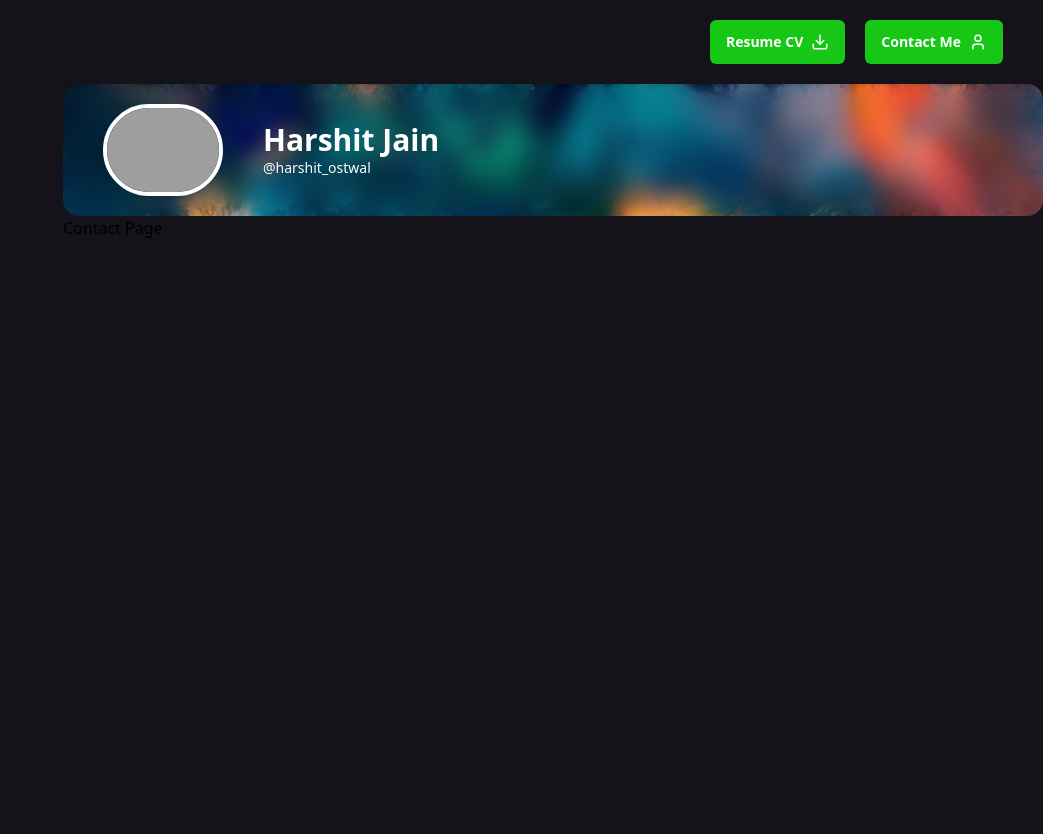
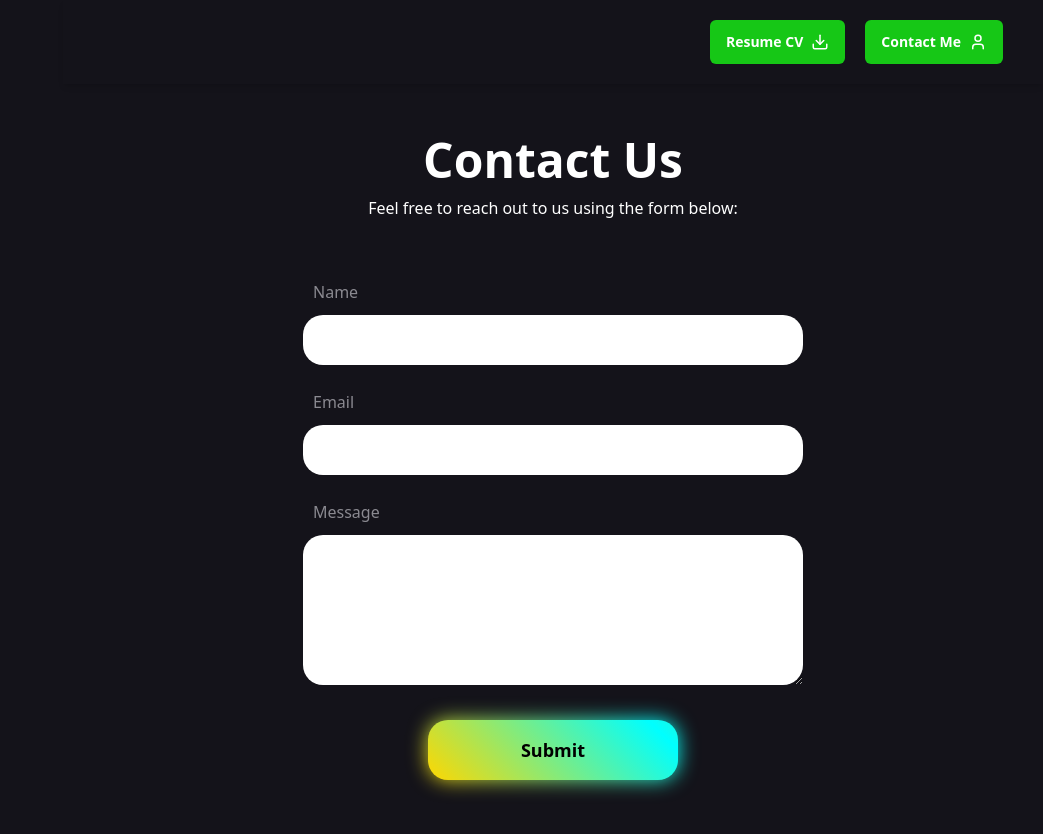
Before and after one commit to harshit-ostwal/Portfolio, a Next.js app: page /contact in a window 1280 px wide. Shown: the top 834 px of the page, without its empty margins (237-1280 px from the left). Before the commit the page ends 800 px from the top, so only its background shows below. Built offline with nearby package versions, Linux system fonts and the light colour scheme; grey boxes are pictures that could not be loaded.

Commit message:
Portfolio

```diff
--- a/src/app/contact/page.tsx
+++ b/src/app/contact/page.tsx
@@ -1,10 +1,25 @@
-import Cover from "@/components/Cover"
+'use client';
+// pages/contact.tsx
+import React from 'react';
+import Head from 'next/head';
+import ContactForm from '@/components/contact/ContactForm';
+import ContactFormData from '@/components/contact/ContactFormData';
+import Cover from '@/components/Cover';
 
-export default function About() {
+const ContactPage: React.FC = () => {
+    const handleSubmit = (data: ContactFormData) => {
+        console.log('Form data:', data);
+    };
     return (
         <>
-            <Cover />
-            <div>Contact Page</div>
+            <div className='mt-10'>
+                <h1 className={"contact-us"}>Contact Us</h1>
+                <p className={"contact-desc"}>Feel free to reach out to us using the form below:</p>
+                <ContactForm onSubmit={handleSubmit} />
+            </div>
+
         </>
     );
-}
+};
+
+export default ContactPage;
--- a/src/app/globals.css
+++ b/src/app/globals.css
@@ -27,9 +27,7 @@
 }
 
 @media (prefers-color-scheme: dark) {
-    :root {
-
-    }
+    :root {}
 }
 
 body {
@@ -47,7 +45,7 @@ body {
     border-radius: 0 0 8px 8px;
 }
 
-.toggle-button:target + #toggle {
+.toggle-button:target+#toggle {
     display: flex;
 }
 
@@ -59,7 +57,8 @@ body {
     padding: 3px;
     overflow: visible;
 }
-.spinner > circle {
+
+.spinner>circle {
     fill: none;
     stroke: currentColor;
     cx: 50%;
@@ -71,11 +70,11 @@ body {
 }
 
 *::-webkit-scrollbar {
-    width: 20px;
+    width: 15px;
 }
 
 *::-webkit-scrollbar-track {
-    background: var(--primary);
+    background: transparent;
     border-radius: 5px;
 }
 
@@ -86,24 +85,25 @@ body {
 }
 
 ::-webkit-scrollbar-thumb:hover {
-    background-color: var(--tertiary);
+    background-color: var(--primary);
 }
 
 
-  .timeline-section{
+.timeline-section {
     margin-top: 200px;
     margin-bottom: 200px;
     padding: 20px 20px 20px 20px;
 }
-.timeline-items{
+
+.timeline-items {
     max-width: 1000px;
-	margin:auto;
+    margin: auto;
     display: flex;
     flex-wrap: wrap;
     position: relative;
 }
 
-.timeline-items::before{
+.timeline-items::before {
     content: '';
     position: absolute;
     width: 2px;
@@ -113,56 +113,64 @@ body {
 }
 
 
-.timeline-content:hover,.timeline-date:hover{
+.timeline-content:hover,
+.timeline-date:hover {
     transform: scale(1.05);
     transition: 1s;
 }
 
-.timeline-item{
+.timeline-item {
     margin-bottom: 40px;
     width: 100%;
     position: relative;
 
 }
-.timeline-item:last-child{
+
+.timeline-item:last-child {
     margin-bottom: 0;
 }
-.timeline-item:nth-child(odd){
+
+.timeline-item:nth-child(odd) {
     padding-right: calc(50% + 30px);
     text-align: right;
 }
-.timeline-item:nth-child(even){
+
+.timeline-item:nth-child(even) {
     padding-left: calc(50% + 30px);
 }
-.timeline-dot{
+
+.timeline-dot {
     height: 16px;
     width: 16px;
     background-color: #eaa023;
     position: absolute;
     left: calc(50% - 8px);
     border-radius: 50%;
-	top:10px;
+    top: 10px;
 }
-.timeline-date{
+
+.timeline-date {
     font-size: 18px;
     color: #eaa023;
-	margin:6px 0 15px;
+    margin: 6px 0 15px;
 }
 
-.timeline-content{
+.timeline-content {
     background-color: #2f363e;
     padding: 30px;
     animation: fade-in-right 2s;
     border-radius: 5px;
 }
-.timeline-content h3{
+
+.timeline-content h3 {
     font-size: 20px;
     color: #ffffff;
-	margin:0 0 10px;
+    margin: 0 0 10px;
     text-transform: capitalize;
     font-weight: 500;
 }
-.timeline-content p{
+
+.timeline-content p {
     color: #c8c8c8;
     font-size: 16px;
     font-weight: 300;
@@ -174,16 +182,19 @@ body {
         opacity: 0;
         transform: translateX(50px);
     }
+
     100% {
         opacity: 1;
         transform: translateX(0);
     }
 }
+
 @keyframes fade-in-left {
     0% {
         opacity: 0;
-        transform :translateX(-50px);
+        transform: translateX(-50px);
     }
+
     100% {
         opacity: 1;
         transform: translateX(0);
@@ -191,38 +202,159 @@ body {
 }
 
 /* responsive */
-@media(max-width: 480px){
-    .timeline-content{
+@media(max-width: 480px) {
+    .timeline-content {
         justify-items: center;
     }
-	.timeline-items::before{
+
+    .timeline-items::before {
         justify-items: center;
     }
+
     .timeline-item:nth-child(odd),
-	.timeline-item:nth-child(even){
+    .timeline-item:nth-child(even) {
         text-align: center;
         padding: 50px 20px 20px 20px;
         justify-items: center;
     }
-	.timeline-dot{
+
+    .timeline-dot {
         justify-items: center;
+    }
+    .contact-form label,
+    .contact-form input,
+    .contact-form textarea {
+      margin: 0 30px 0 30px;
     }
 }
 
-@media(max-width: 768px){
-    .timeline-content{
+@media(max-width: 768px) {
+    .timeline-content {
         justify-items: center;
     }
-	.timeline-items::before{
+
+    .timeline-items::before {
         justify-items: center;
     }
+
     .timeline-item:nth-child(odd),
-	.timeline-item:nth-child(even){
+    .timeline-item:nth-child(even) {
         text-align: center;
         padding: 50px 20px 20px 20px;
         justify-items: center;
     }
-	.timeline-dot{
+
+    .timeline-dot {
         justify-items: center;
+    }  .contact-form label,
+    .contact-form input,
+    .contact-form textarea {
+        display: block;
+        width: 300px;
+        text-align: left;
+        padding-left: 20px;
+        height: 50px;
+        border-radius: 20px;
+        margin-bottom: 5px;
+    }
+
+    .contact-form textarea {
+        height: 150px;
+        padding-top: 20px;
     }
 }
+
+.contact-form {
+    max-width: 800px;
+    text-align: center;
+}
+
+.contact-form label,
+.contact-form input,
+.contact-form textarea {
+    display: block;
+    width: 500px;
+    text-align: left;
+    padding-left: 20px;
+    height: 50px;
+    border-radius: 20px;
+    margin-bottom: 5px;
+}
+
+.contact-form textarea {
+    height: 150px;
+    padding-top: 20px;
+}
+
+.contact-form button {
+    position: relative;
+    display: inline-flex;
+    margin-top: 30px;
+    align-items: center;
+    justify-content: center;
+    width: 250px;
+    height: 60px;
+    border-radius: 20px;
+    text-decoration: none;
+    font-size: 18px;
+    font-weight: 600;
+    z-index: 1;
+    color: black;
+}
+
+.contact-form button::before {
+    content: '';
+    position: absolute;
+    top: 0;
+    left: 0;
+    inset: 0;
+    background: linear-gradient(45deg, gold, cyan, gold);
+    z-index: -1;
+    border-radius: 20px;
+    background-size: 200%;
+    background-position: 0 0;
+    transition: 1s ease;
+    filter: blur(10px);
+}
+
+.contact-form button:hover::before {
+    background-position: 100% 0;
+}
+
+.contact-form button::after {
+    content: '';
+    position: absolute;
+    top: 0;
+    left: 0;
+    inset: 0;
+    background: linear-gradient(45deg, gold, cyan, orange);
+    z-index: -1;
+    background-position: 0 0;
+    background-size: 200%;
+    border-radius: 20px;
+    transition: 1s ease;
+}
+
+.contact-form button:hover::after {
+    background-position: 100% 0;
+}
+
+.contact-form label {
+    color: var(--text-primary);
+    padding: 10px;
+    padding-top: 20px;
+}
+
+.contact-us{
+    font-size: 48px;
+    font-weight: 800;
+    text-align: center;
+    color: white;
+}
+
+.contact-desc{
+    font-size: 16px;
+    font-weight: 500;
+    text-align: center;
+    color: white;
+}
--- a/src/components/ContactForm.tsx
+++ /dev/null
@@ -1,102 +0,0 @@
-'use client';
-import { FC, FormEvent, MouseEvent, useState } from 'react';
-import Label from './ContactForm/Label';
-import Button from './ui/Button';
-import { useContact } from './Provider';
-import { X } from 'lucide-react';
-import { toast } from 'react-hot-toast';
-import Spinner from './Spinner';
-
-interface ContactFormProps {}
-
-const ContactForm: FC<ContactFormProps> = ({}) => {
-    const { showForm, setFormVisibility } = useContact();
-    const [loader, setLoader] = useState(false);
-    const handleFormClick = (e: MouseEvent<HTMLFormElement>) => {
-        // Prevent the click event from bubbling up to the outer div
-        e.stopPropagation();
-    };
-
-    const [formData, setFormData] = useState({
-        name: '',
-        email: '',
-        message: '',
-    });
-
-    const readInput = ({ name, value }: { name: string; value: string }) => {
-        setFormData({ ...formData, [name]: value });
-    };
-
-    const handleSubmit = (e: FormEvent<HTMLFormElement>) => {
-        setLoader(true);
-        e.preventDefault();
-        const { name, email, message } = formData;
-        if (name && email && message) {
-            const triggerEmail = async () => {
-                const response = await fetch(
-                    `${process.env.NEXT_PUBLIC_EMAIL_ROUTE}`,
-                    {
-                        method: 'POST',
-                        body: JSON.stringify(formData),
-                    }
-                );
-                setLoader(false);
-                const result = await response.json();
-                if (result.status == 'ok') {
-                    toast.success('Thanks for your email!');
-                    setFormVisibility();
-                }
-            };
-            triggerEmail();
-        }
-    };
-    return (
-        <>
-            {showForm && (
-                <div
-                    className="h-screen bg-blur backdrop-filter backdrop-blur-sm bg-[rgba(0,0,0,0.9)] w-screen fixed z-40 flex items-center justify-center"
-                    onClick={() => setFormVisibility()}
-                >
-                    <X className="text-primary absolute right-5 top-5 cursor-pointer" />
-                    <form
-                        method="POST"
-                        onSubmit={handleSubmit}
-                        onClick={handleFormClick}
-                        className="grid gap-5 w-96 p-5 bg-cardPrimary rounded-lg text-info shadow-lg relative"
-                    >
-                        <Label
-                            readInput={readInput}
-                            value={formData.name}
-                            name="name"
-                            label="Full Name"
-                        />
-                        <Label
-                            readInput={readInput}
-                            value={formData.email}
-                            name="email"
-                            label="Email"
-                            type="email"
-                        />
-                        <Label
-                            readInput={readInput}
-                            value={formData.message}
-                            name="message"
-                            label="Message"
-                            type="textarea"
-                        />
-                        <Button
-                            disabled={loader}
-                            variant="highlight"
-                            sizes="medium"
-                            className="w-full"
-                        >
-                            {loader ? <Spinner /> : 'Submit'}
-                        </Button>
-                    </form>
-                </div>
-            )}
-        </>
-    );
-};
-
-export default ContactForm;
--- a/src/components/Cover.tsx
+++ b/src/components/Cover.tsx
@@ -5,9 +5,9 @@ import Button from './ui/Button';
 import { Instagram } from 'lucide-react';
 import Link from 'next/link';
 
-interface CoverProps {}
+interface CoverProps { }
 
-const Cover: FC<CoverProps> = ({}) => {
+const Cover: FC<CoverProps> = ({ }) => {
     return (
         <div className="flex rounded-2xl w-full bg-[url('/images/cover.jpeg')] bg-no-repeat bg-cover">
             <div className="flex justify-center md:rounded-2xl overflow-hidden md:px-10 py-5 bg-blur backdrop-filter backdrop-blur-md w-full gap-2 md:gap-10">
--- /dev/null
+++ b/src/components/contact/ContactForm.tsx
@@ -0,0 +1,52 @@
+// components/contact/ContactForm.tsx
+import React, { useState } from 'react';
+
+interface ContactFormData {
+  name: string;
+  email: string;
+  message: string;
+}
+
+interface ContactFormProps {
+  onSubmit: (data: ContactFormData) => void;
+}
+
+const ContactForm: React.FC<ContactFormProps> = ({ onSubmit }) => {
+  const [formData, setFormData] = useState<ContactFormData>({
+    name: '',
+    email: '',
+    message: '',
+  });
+
+  const handleChange = (e: React.ChangeEvent<HTMLInputElement | HTMLTextAreaElement>) => {
+    const { name, value } = e.target;
+    setFormData((prevData) => ({
+      ...prevData,
+      [name]: value,
+    }));
+  };
+
+  const handleSubmit = (e: React.FormEvent<HTMLFormElement>) => {
+    e.preventDefault();
+    onSubmit(formData);
+  };
+
+  return (
+    <section className='animate-fade-in flex justify-center items-center mt-10 mb-20'>
+      <form onSubmit={handleSubmit} className="contact-form">
+        <label htmlFor="name" className='animate-fade-in-top'>Name</label>
+        <input type="text" id="name" name="name" className='animate-fade-in-down' value={formData.name} onChange={handleChange} required />
+
+        <label htmlFor="email" className='animate-fade-in-top'>Email</label>
+        <input type="email" id="email" name="email" className='animate-fade-in-down' value={formData.email} onChange={handleChange} required />
+
+        <label htmlFor="message" className='animate-fade-in-top'>Message</label>
+        <textarea id="message" name="message" className='animate-fade-in-down' value={formData.message} onChange={handleChange} required />
+
+        <button type="submit" className='animate-fade-in-top'>Submit</button>
+      </form>
+    </section>
+  );
+};
+
+export default ContactForm;
--- /dev/null
+++ b/src/components/contact/ContactFormData.ts
@@ -0,0 +1,7 @@
+interface ContactFormData {
+    name: string;
+    email: string;
+    message: string;
+  }
+
+  export default ContactFormData;
```
Also changed, not shown: src/app/layout.tsx (+2 -6 lines), src/components/ContactForm/Label.tsx (deleted, +0 -33 lines). Lines whose indentation alone changed are shown as unchanged.
